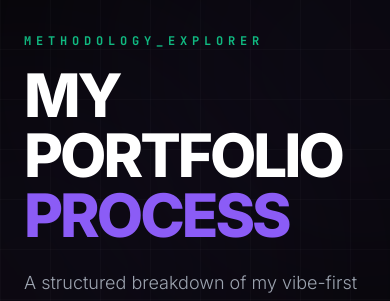
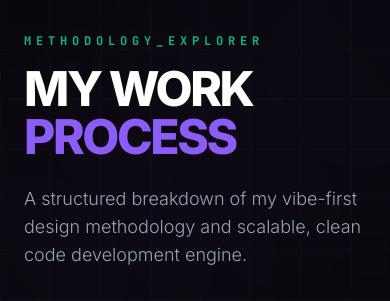
Before and after one commit to sahedalomsumit/sahedalomsumit, a React (Vite) app: page /process in a window 390 px wide. Shown: the part 251-552 px from the top of the page. Built offline with nearby package versions, Linux system fonts and the light colour scheme; no server answers.

Commit message:
feat: add Faq, Portfolio, Process, and ProjectDetail pages with Supabase integration

```diff
--- a/src/pages/Faq.jsx
+++ b/src/pages/Faq.jsx
@@ -83,7 +83,7 @@ export default function Faq() {
               <span className="text-white">FAQs</span>
             </nav>
             <div className="font-mono text-emerald-500 text-xs tracking-[0.4em] font-bold uppercase mb-4">Knowledge_Base</div>
-            <h1 className="text-6xl md:text-8xl font-black tracking-tighter text-white uppercase leading-none">
+            <h1 className="text-5xl md:text-8xl font-black tracking-tighter text-white uppercase leading-none">
               Frequently Asked<br /><span className="text-violet-500">Questions</span>
             </h1>
             <p className="mt-6 text-gray-400 text-lg max-w-2xl font-light">
--- a/src/pages/Portfolio.jsx
+++ b/src/pages/Portfolio.jsx
@@ -22,9 +22,9 @@ export default function Portfolio() {
     <>
       <section id="portfolio" className="py-24 px-6 max-w-7xl mx-auto">
         <RevealOnScroll>
-          <header className="mb-16 text-center md:text-left flex flex-col md:flex-row justify-between items-end gap-6">
+          <header className="mb-16 text-left flex flex-col md:flex-row justify-between items-start md:items-end gap-6">
             <div>
-              <nav aria-label="breadcrumb" className="text-[10px] font-mono uppercase tracking-widest text-gray-500 mb-8 flex items-center justify-center md:justify-start gap-2">
+              <nav aria-label="breadcrumb" className="text-[10px] font-mono uppercase tracking-widest text-gray-500 mb-8 flex items-center justify-start gap-2">
                  <Link to="/" className="hover:text-emerald-500 transition">Home</Link>
                  <span>/</span>
                  <span className="text-white">Portfolio</span>
--- a/src/pages/Process.jsx
+++ b/src/pages/Process.jsx
@@ -81,13 +81,13 @@ export default function Process() {
           <RevealOnScroll>
             <header className="mb-16 text-left">
               <nav aria-label="breadcrumb" className="text-[10px] font-mono uppercase tracking-widest text-gray-500 mb-8 flex items-center justify-start gap-2">
-                 <Link to="/" className="hover:text-emerald-500 transition">Home</Link>
-                 <span>/</span>
-                 <span className="text-white">Process</span>
+                <Link to="/" className="hover:text-emerald-500 transition">Home</Link>
+                <span>/</span>
+                <span className="text-white">Process</span>
               </nav>
               <div className="font-mono text-emerald-500 text-xs tracking-[0.4em] font-bold uppercase mb-4">Methodology_Explorer</div>
-              <h1 className="text-6xl md:text-8xl font-black tracking-tighter text-white uppercase leading-none">
-                My Portfolio<br /><span className="text-violet-500">Process</span>
+              <h1 className="text-5xl md:text-8xl font-black tracking-tighter text-white uppercase leading-none">
+                My Work<br /><span className="text-violet-500">Process</span>
               </h1>
               <p className="mt-6 text-gray-400 text-lg max-w-2xl font-light">
                 A structured breakdown of my vibe-first design methodology and scalable, clean code development engine.
--- a/src/pages/ProjectDetail.jsx
+++ b/src/pages/ProjectDetail.jsx
@@ -39,7 +39,7 @@ export default function ProjectDetail() {
     return (
       <section className="min-h-screen flex items-center justify-center px-6">
         <div className="text-center">
-          <h1 className="text-6xl font-black text-white mb-4">404</h1>
+          <h1 className="text-5xl font-black text-white mb-4">404</h1>
           <p className="text-gray-500 font-mono mb-8">PROJECT_NOT_FOUND</p>
           <Link to="/portfolio" className="px-8 py-3 bg-white text-black font-bold rounded-full text-xs uppercase tracking-widest hover:bg-violet-500 hover:text-white transition">Back_to_Portfolio</Link>
         </div>
```
